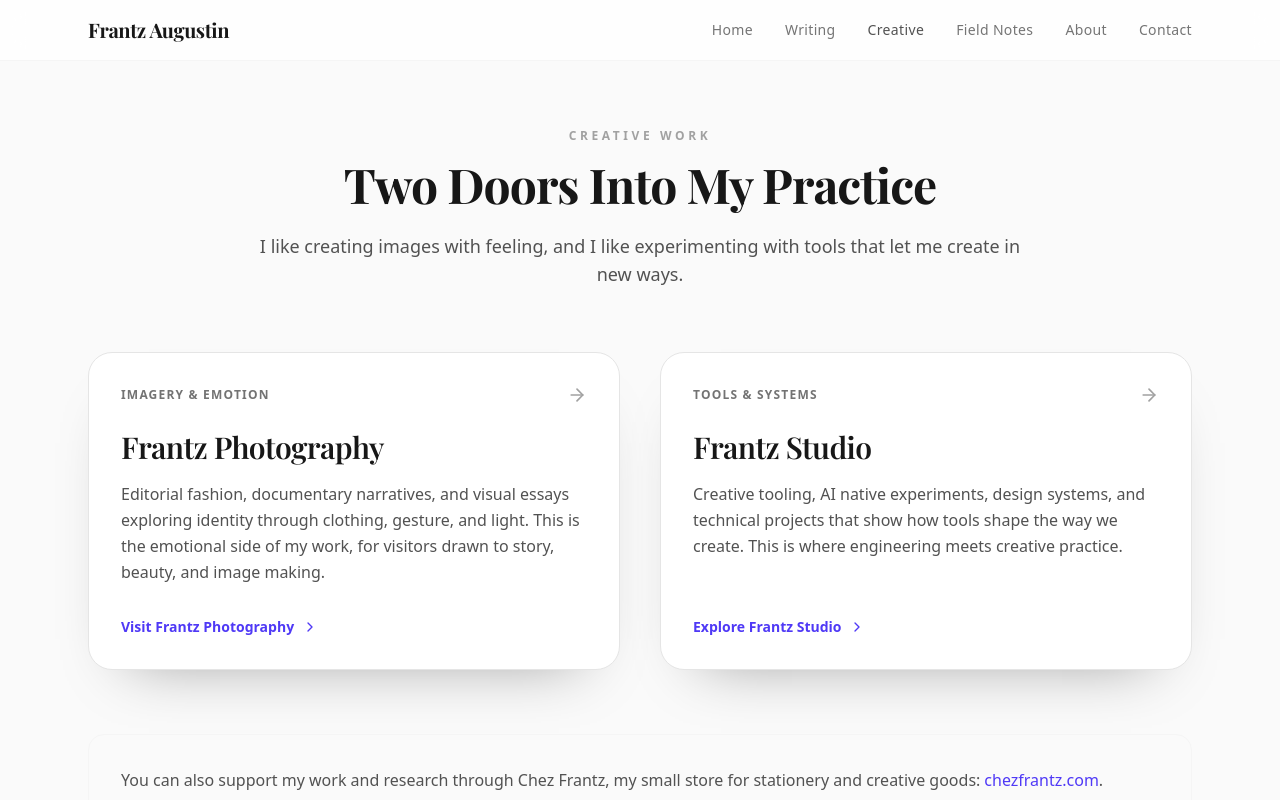
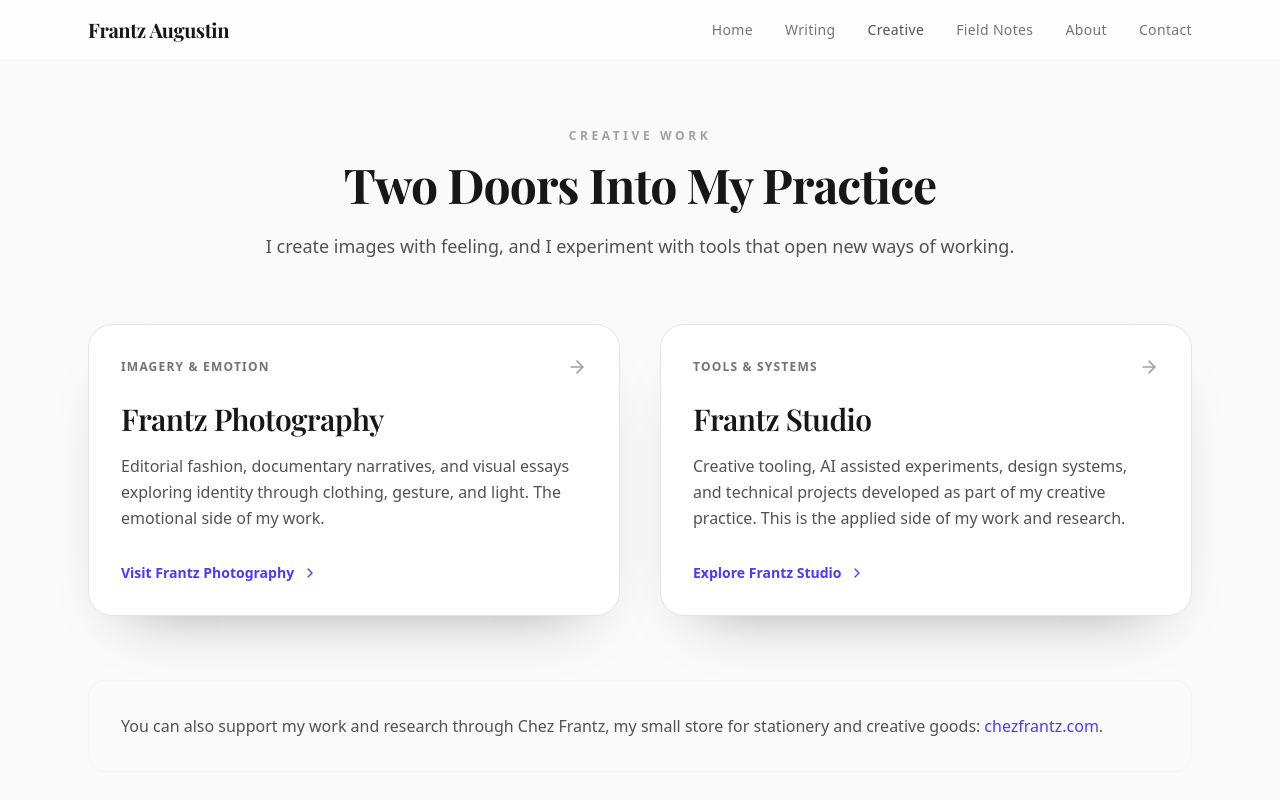
Before and after one commit to Frantz103/Frantz103.github.io, a React (Vite) app: page / in a window 1280 px wide. Both pictures are taken after a click on the button "See My Creative Work". Shown: the top 800 px of the page. Built offline with nearby package versions, Linux system fonts and the light colour scheme; a web font is replaced by a local one.

Commit message:
fix: update wording in CreativeSection for clarity and impact

```diff
--- a/src/App.jsx
+++ b/src/App.jsx
@@ -635,7 +635,7 @@ const CreativeSection = () => {
     {
       title: 'Frantz Photography',
       description:
-        'Editorial fashion, documentary narratives, and visual essays exploring identity through clothing, gesture, and light. This is the emotional side of my work, for visitors drawn to story, beauty, and image making.',
+      'Editorial fashion, documentary narratives, and visual essays exploring identity through clothing, gesture, and light. The emotional side of my work.',
       url: 'https://frantzphotography.com',
       cta: 'Visit Frantz Photography',
       tag: 'Imagery & Emotion',
@@ -643,7 +643,7 @@ const CreativeSection = () => {
     {
       title: 'Frantz Studio',
       description:
-        'Creative tooling, AI native experiments, design systems, and technical projects that show how tools shape the way we create. This is where engineering meets creative practice.',
+        'Creative tooling, AI assisted experiments, design systems, and technical projects developed as part of my creative practice. This is the applied side of my work and research.',
       url: 'http://frantzstudio.com/',
       cta: 'Explore Frantz Studio',
       tag: 'Tools & Systems',
@@ -656,7 +656,7 @@ const CreativeSection = () => {
         <p className="text-xs uppercase tracking-[0.3em] text-neutral-400 font-bold mb-4">Creative Work</p>
         <h2 className="text-4xl md:text-5xl font-serif font-bold text-neutral-900 mb-6">Two Doors Into My Practice</h2>
         <p className="text-lg text-neutral-600">
-          I like creating images with feeling, and I like experimenting with tools that let me create in new ways.
+          I create images with feeling, and I experiment with tools that open new ways of working.
         </p>
       </div>
 
```
Also changed, not shown: 2 other files (tests, documents, lock files or other folders).
